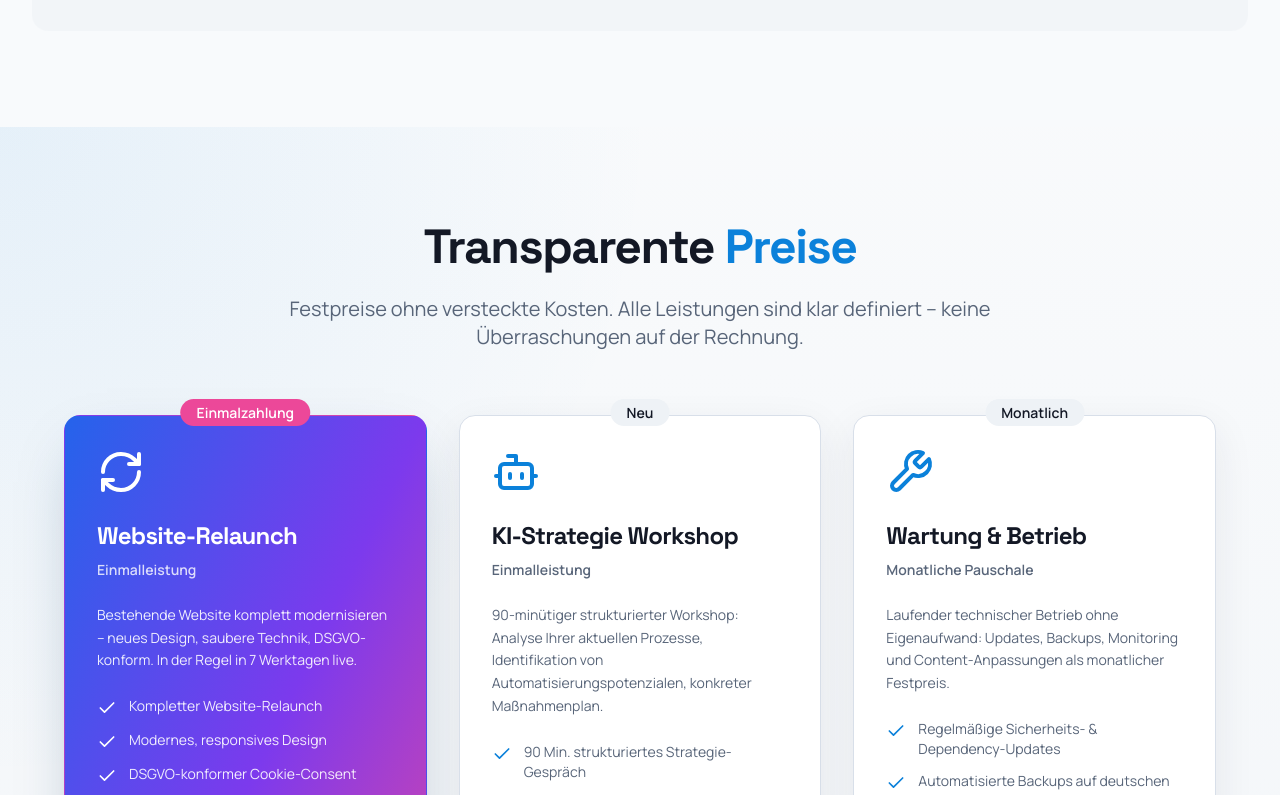
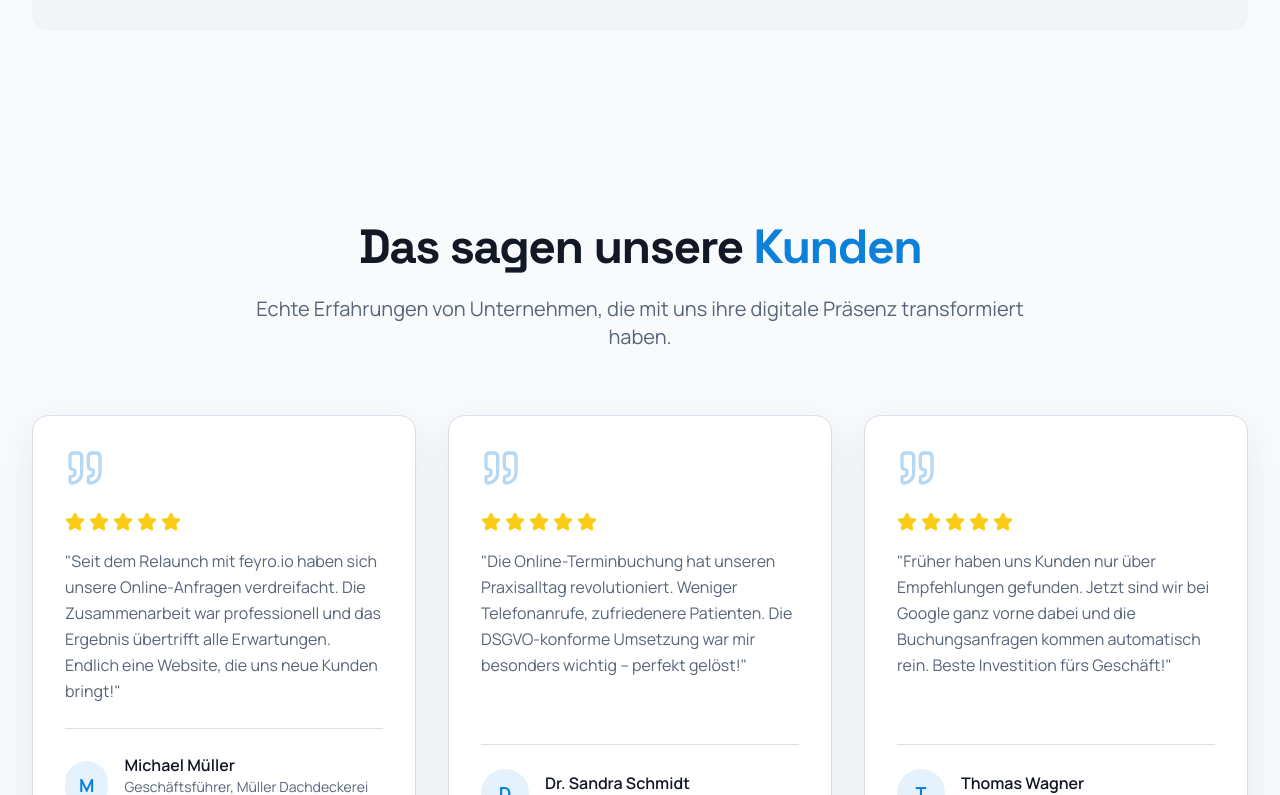
Before and after one commit to sysadmin-feyro/2026_03_feyro.io, a React (Vite) app: page / in a window 1280 px wide. Shown: the part 5445-6240 px from the top of the page. Built offline with nearby package versions, Linux system fonts and the light colour scheme; no server answers.

Commit message:
fix: remove PricingSection from page
Co-Authored-By: Claude Sonnet 4.6 <noreply@anthropic.com>

```diff
--- a/src/pages/Index.tsx
+++ b/src/pages/Index.tsx
@@ -7,7 +7,6 @@ const TrustBadges = lazy(() => import("@/components/TrustBadges"));
 const WhyFeyroSection = lazy(() => import("@/components/WhyFeyroSection"));
 const ServicesSection = lazy(() => import("@/components/ServicesSection"));
 const ProcessSection = lazy(() => import("@/components/ProcessSection"));
-const PricingSection = lazy(() => import("@/components/PricingSection"));
 const TestimonialsSection = lazy(() => import("@/components/TestimonialsSection"));
 const FAQSection = lazy(() => import("@/components/FAQSection"));
 const AboutSection = lazy(() => import("@/components/AboutSection"));
@@ -31,7 +30,6 @@ const Index = () => {
         <WhyFeyroSection />
         <ServicesSection />
         <ProcessSection />
-        <PricingSection />
         <TestimonialsSection />
         <FAQSection />
         <AboutSection />
```
